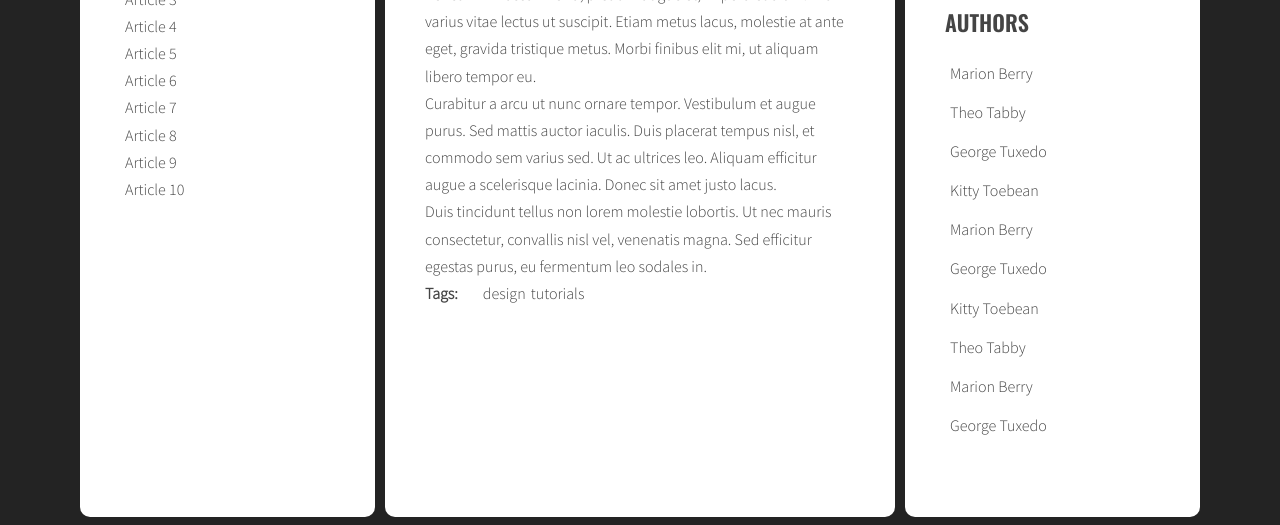
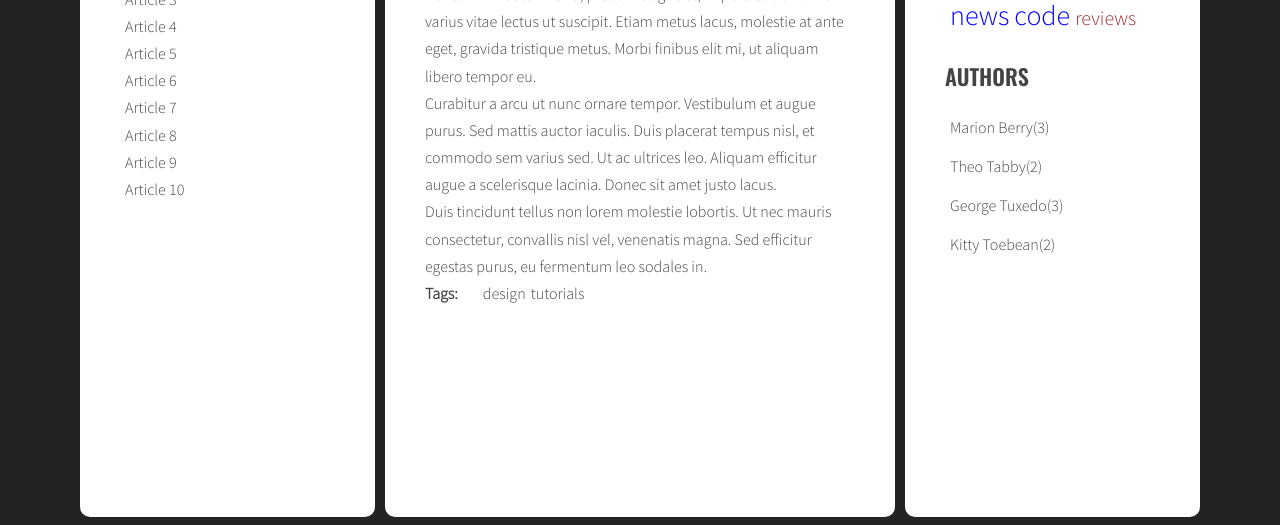
Before and after one commit to michal1986-web/javascript-blog, a website: page index.html in a window 1280 px wide. Shown: the part 426-951 px from the top of the page. Drawn offline with nearby package versions, Linux system fonts and the light colour scheme.

Commit message:
Tag cloud

```diff
--- a/js/script.js
+++ b/js/script.js
@@ -1,121 +1,124 @@
-/* eslint-disable no-prototype-builtins */
 'use strict';
+
+const opt = {
+  TitleSelector: '.post-title',
+  ArticleSelector: '.post',
+  TitleListSelector: '.titles',
+  ArticleTagsSelector: '.post-tags .list',
+  ArticleAuthorSelector: '.post-author',
+  //TagsListSelector: '.tags.list',
+  CloudClassCount: 5,
+  CloudClassPrefix: 'tag-size-',
+};
 
 /* Function Click Handler */
 function titleClickHandler(event){
   event.preventDefault();
   const clickedElement = this;
 
-  /* remove class 'active' from all article links  */
   const activeLinks = document.querySelectorAll('.titles a.active');
 
   for(let activeLink of activeLinks){
-
     activeLink.classList.remove('active');
   }
-
-  /* add class 'active' to the clicked link */
   clickedElement.classList.add('active');
 
-  /* remove class 'active' from all articles */
   const activeArticles = document.querySelectorAll('article.active');
 
   for(let activeArticle of activeArticles){
-
     activeArticle.classList.remove('active');
   }
-
-  /* get 'href' attribute from the clicked link */
   const articleSelector = clickedElement.getAttribute('href');
 
-  /* find the correct article using the selector (value of 'href' attribute) */
   const targetArticle = document.querySelector(articleSelector);
 
-  /* add class 'active' to the correct article */
   targetArticle.classList.add('active');
 }
 
-/* const */
-const optArticleSelector = '.post',
-  optTitleSelector = '.post-title',
-  optTitleListSelector = '.titles',
-  optArticleTagsSelector = '.post-tags .list',
-  optArticleAuthorSelector = '.post-author';
-  //optTagsListSelector = '.tags.list';
-
-
 /* Function Generate Title Links */
 function generateTitleLinks(customSelector = ''){
-  /* remove contents of titleList */
-  const titleList = document.querySelector(optTitleListSelector);
+
+  const titleList = document.querySelector(opt.TitleListSelector);
   titleList.innerHTML = '';
 
-  /* find all the articles and save them to variable: articles */
-  const articles = document.querySelectorAll(optArticleSelector + customSelector);
+  const articles = document.querySelectorAll(opt.ArticleSelector + customSelector);
 
   let html = '';
 
   for(let article of articles) {
-
-    /* get the article id */
     const articleId = article.getAttribute('id');
 
-    /* find the title element */
-    /* get the title from the title element */
-    const articleTitle = article.querySelector(optTitleSelector).innerHTML;
+    const articleTitle = article.querySelector(opt.TitleSelector).innerHTML;
 
-    /* create HTML of the link */
     const linkHTML = '<li><a href="#' + articleId + '"><span>' + articleTitle + '</span></a></li>';
 
-    /* insert link into titleList */
     titleList.insertAdjacentHTML('beforeend', linkHTML);
 
-    /* insert link into html variable */
     html = html + linkHTML;
   }
   titleList.innerHTML = html;
 
   const links = document.querySelectorAll('.titles a');
   for(let link of links){
-
     link.addEventListener('click', titleClickHandler);
   }
 }
 generateTitleLinks();
 
+/* Function calculateTagsParams */
+function calculateTagsParams(tags){
+  const params = {
+    max: 0,
+    min: 999999,
+  };
+
+  for(let tag in tags){
+    if(tags[tag] > params.max){
+      params.max = tags[tag];
+    }
+    if(tags[tag] < params.min){
+      params.min = tags[tag];
+    }
+  }
+  return params;
+}
+
+/* Function calculateTagClass */
+function calculateTagClass(count, params){
+  const normalizedCount = count - params.min;
+
+  const normalizedMax = params.max - params.min;
+
+  const percentage = normalizedCount / normalizedMax;
+
+  const classNumber = Math.floor( percentage * (opt.CloudClassCount - 1) + 1 );
+  return opt.CloudClassPrefix + classNumber;
+}
+
 /* Function Generate Tags */
 function generateTags(){
 
-  /* [NEW] create a new variable allTags with an empty object */
   let allTags = {};
-  //console.log(allTags);
-  /* find all articles */
-  const articles = document.querySelectorAll(optArticleSelector);
+
+  const articles = document.querySelectorAll(opt.ArticleSelector);
 
   for(let article of articles) {
-
-    /* find tags wrapper */
-    const titleList = article.querySelector(optArticleTagsSelector);
+    const titleList = article.querySelector(opt.ArticleTagsSelector);
     titleList.innerHTML = '';
 
-    /* make html variable with empty string */
     let html = '';
 
-    /* get tags from data-tags attribute */
     const articleTags = article.getAttribute('data-tags');
 
-    /* split tags into array */
     const articleTagsArray = articleTags.split(' ');
 
     for(let tag of articleTagsArray) {
-
-      /* generate HTML of the link */
       const linkHTML = '<li><a href="#tag-' + tag + '">' + tag + '</a></li>';
 
-      /* add generated code to html variable */
       titleList.insertAdjacentHTML('beforeend', linkHTML);
       html = html + linkHTML;
 
+      // eslint-disable-next-line no-prototype-builtins
       if(!allTags.hasOwnProperty(tag)){
         allTags[tag] = 1;
       } else {
@@ -124,23 +127,18 @@ function generateTags(){
     }
     titleList.innerHTML = html;
   }
-  /* [NEW] find list of tags in right column */
   const tagList = document.querySelector('.tags');
-  //console.log(tagList);
 
-  /* [NEW] create variable for all links HTML code */
+  const tagsParams = calculateTagsParams(allTags);
+
   let allTagsHTML = '';
 
-  /* [NEW] START LOOP: for each tag in allTags: */
   for(let tag in allTags){
-    /* [NEW] generate code of a link and add it to allTagsHTML */
-    allTagsHTML += '<li><a href="#tag-' + tag + '">' + tag + '</a></li>' + ' (' + allTags[tag] + ') ';
+    allTagsHTML += '<li><a class="' + calculateTagClass(allTags[tag], tagsParams) + '" href="#tag-' + tag + '">' + tag + '</a></li>';
+    console.log('allTagsHTML:', allTagsHTML);
   }
-  /* [NEW] END LOOP: for each tag in allTags: */
 
-  /* [NEW] add html from allTagsHTML to tagList */
   tagList.innerHTML = allTagsHTML;
-  //console.log(tagList.innerHTML);
 }
 generateTags();
 
@@ -149,29 +147,21 @@ function tagClickHandler(event){
   event.preventDefault();
   const clickedElement = this;
 
-  /* make a new constant "href" and read the attribute "href" of the clicked element */
   const href = clickedElement.getAttribute('href');
 
-  /* make a new constant "tag" and extract tag from the "href" constant */
   const tag = href.replace('#tag-', '');
 
-  /* find all tag links with class active */
   const activeLinks = document.querySelectorAll('a.active[href^="#tag-"]');
 
   for(let activeLink of activeLinks){
-
-    /* remove class active */
     activeLink.classList.remove('active');
   }
 
-  /* find all tag links with "href" attribute equal to the "href" constant */
   const tagLinks = document.querySelectorAll('a.active[href^="#tag-"]');
 
   for(let tagLink of tagLinks){
-
     tagLink.classList.add('active');
   }
-  /* execute function "generateTitleLinks" with article selector as argument */
   generateTitleLinks('[data-tags~="' + tag + '"]');
 }
 
@@ -179,43 +169,44 @@ function addClickListenersToTags(){
   const links = document.querySelectorAll('.tags a, .post-tags a');
 
   for(let link of links){
-
     link.addEventListener('click', tagClickHandler);
   }
 }
 addClickListenersToTags();
 
 /* Function generateAuthors */
-
 function generateAuthors(){
 
-  const articles = document.querySelectorAll(optArticleSelector);
-  //console.log(articles);
+  const articles = document.querySelectorAll(opt.ArticleSelector);
+
+  let allAuthors = {};
 
   for(let article of articles) {
-
-    /* find tags wrapper */
-    const titleList = article.querySelector(optArticleAuthorSelector);
+    const titleList = article.querySelector(opt.ArticleAuthorSelector);
     titleList.innerHTML = '';
 
-    /* make html variable with empty string */
     let html = '';
 
-    /* get tags from data-tags attribute */
     const authorName = article.getAttribute('data-author');
-    console.log(authorName);
 
-    /* generate HTML of the link */
     const linkHTML = '<a href="#author-' + authorName + '">' + authorName + '</a>';
 
-    /* add generated code to html variable */
     titleList.insertAdjacentHTML('beforeend', linkHTML);
-    document.querySelector('.list.authors').innerHTML +=
-    '<li><a href="#author-' + authorName + '"><span>' + authorName + '</span></a></li>';
+
+    // eslint-disable-next-line no-prototype-builtins
+    if(!allAuthors.hasOwnProperty(authorName)){
+      allAuthors[authorName] = 1;
+    } else {
+      allAuthors[authorName]++;
+    }
 
     html = html + linkHTML;
 
     titleList.innerHTML = html;
+  }
+  for(let author in allAuthors){
+    document.querySelector('.list.authors').innerHTML +=
+    '<li><a href="#author-' + author + '"><span>' + author + '(' + allAuthors[author] + ')' + '</span>  </a></li>';
   }
 }
 generateAuthors();
@@ -232,14 +223,12 @@ function authorClickHandler(event){
   const activeLinks = document.querySelectorAll('a.active[href^="#author-"]');
 
   for(let activeLink of activeLinks){
-
     activeLink.classList.remove('active');
   }
 
   const tagLinks = document.querySelectorAll('a.active[href^="#author-"]');
 
   for(let tagLink of tagLinks){
-
     tagLink.classList.add('active');
   }
   generateTitleLinks('[data-author="' + author + '"]');
@@ -248,7 +237,6 @@ function authorClickHandler(event){
 function addClickListenersToAuthors(){
   const links = document.querySelectorAll('.authors a');
   for(let link of links){
-
     link.addEventListener('click', authorClickHandler);
   }
 }
--- a/sass/style.scss
+++ b/sass/style.scss
@@ -155,6 +155,23 @@ a {
   }
 }
 
+/* Tags */
+
+.tag-size-1 {
+  font-size: 20px;
+  color: brown;
+}
+
+.tag-size-3 {
+  font-size: 28px;
+  color: blue;
+}
+
+.tag-size-5 {
+  font-size: 36px;
+  color: red;
+}
+
 /* Media */
 
 @media (max-width: 767px) {
```
Also changed, not shown: css/style.css, 1 other file.
